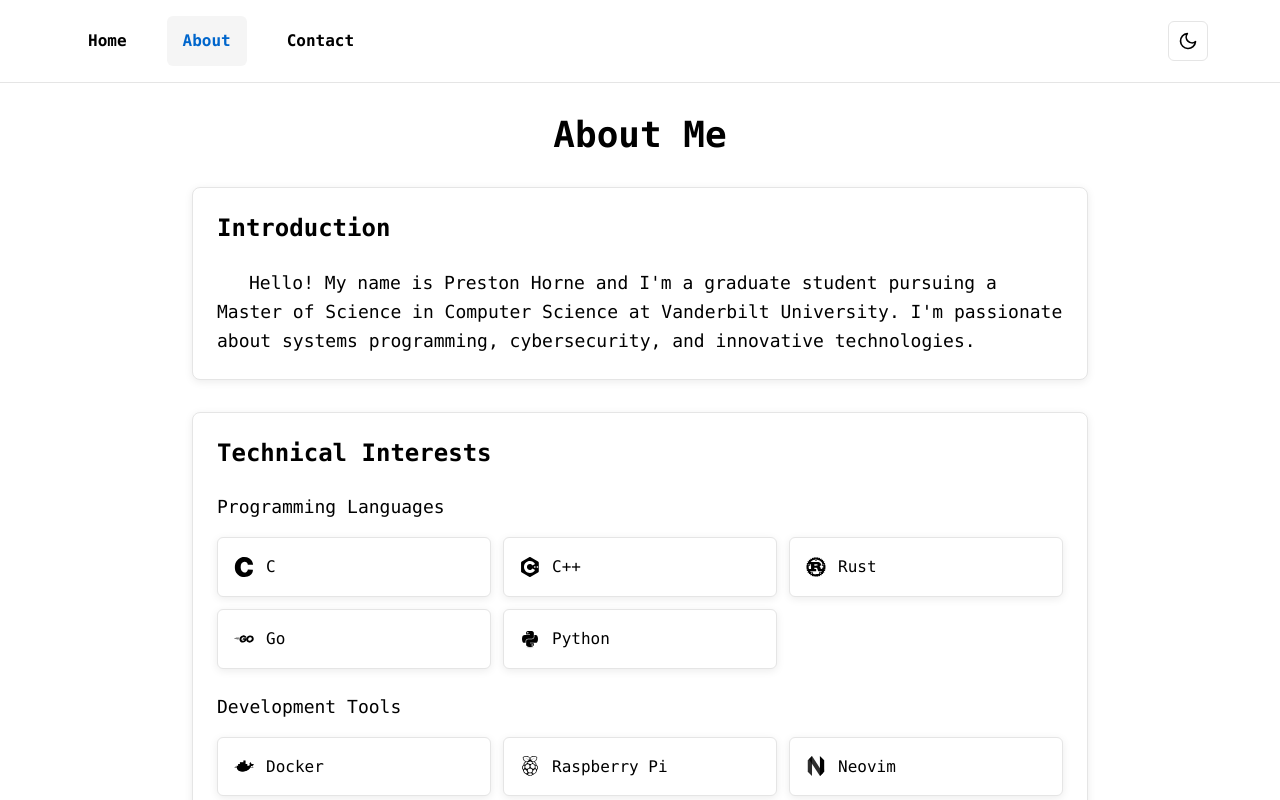
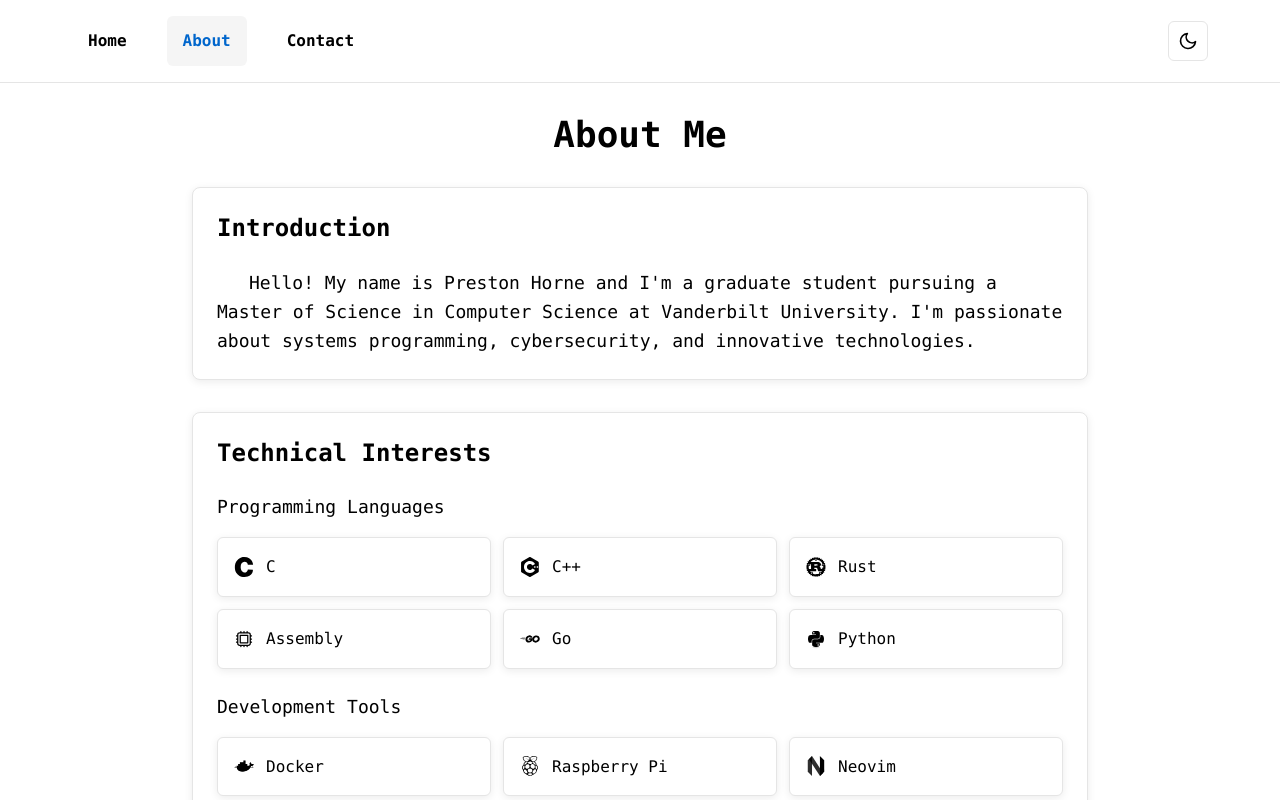
Before and after one commit to prestonmhorne/website, a Next.js app: page /about in a window 1280 px wide. Shown: the top 800 px of the page. Built offline with nearby package versions, Linux system fonts and the light colour scheme.

Commit message:
added back assembly

```diff
--- a/src/app/about/page.tsx
+++ b/src/app/about/page.tsx
@@ -17,6 +17,11 @@ export default function About() {
       url: "https://www.rust-lang.org",
       icon: "/icons/rust.svg",
       className: "rust-icon"
+    },
+    {
+      name: "Assembly",
+      url: "https://en.wikipedia.org/wiki/Assembly_language",
+      icon: "/icons/assembly.svg"
     },
     {
       name: "Go",
```
Also changed, not shown: public/icons/assembly.svg (added).
